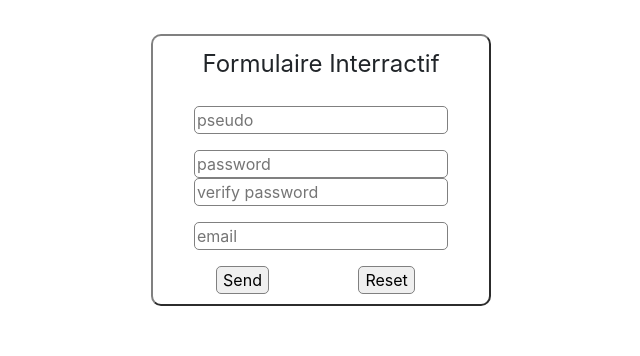
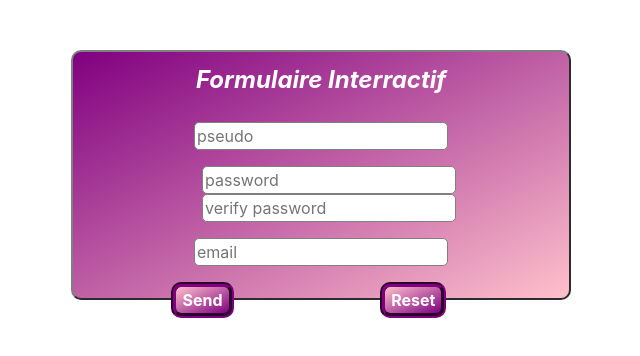
Before and after one commit to 2Diomedes/Form_int, a website: page index.html in a window 1280 px wide. Shown: the whole page, without its empty margins (319-959 px from the left). Drawn offline with nearby package versions, Linux system fonts and the light colour scheme.

Commit message:
CSS done

```diff
--- a/css/style.css
+++ b/css/style.css
@@ -1,15 +1,33 @@
+legend {
+  color: white;
+  font-style: italic;
+  font-weight: bold;
+}
+
+
 form {
   margin-top: 10%;
   border: 2px outset grey;
   border-radius: 10px;
   padding: 10px;
+  background: linear-gradient(to bottom right, purple, pink);
+  width: 500px;
+  height: 250px;
+
 }
 
 input {
   margin: 1em;
   border: 1px solid grey;
   border-radius: 5px;
+}
 
+#send, #reset {
+  border: 5px groove purple;
+  border-radius: 10px;
+  background: linear-gradient(to bottom right, pink, purple);
+  color: white;
+  font-weight: bold;
 }
 
 fieldset input, #send, #reset {
--- a/index.html
+++ b/index.html
@@ -23,17 +23,11 @@
                 <div class="col-sm-12">
                   <input type="text" name="" value="" placeholder="pseudo" id="pseudo" class="text">
                 </div>
-                <div class="col-lg-12">
-                  <div class="row">
-                    <fieldset>
-                      <div class="col-sm-12">
-                        <input type="password" name="" value="" placeholder="password" id="password" class="text pass">
-                      </div>
-                      <div class="col-sm-12">
-                        <input type="password" name="" value="" placeholder="verify password" id="verifyPassword" class="text pass">
-                      </div>
-                    </fieldset>
-                  </div>
+                <div class="col-sm-12">
+                  <fieldset>
+                    <input type="password" name="" value="" placeholder="password" id="password" class="text pass">
+                    <input type="password" name="" value="" placeholder="verify password" id="verifyPassword" class="text pass">
+                  </fieldset>
                 </div>
                 <div class="col-sm-12">
                   <input type="email" name="" value="" placeholder="email" id="email" class="text">
--- a/js/script.js
+++ b/js/script.js
@@ -4,9 +4,20 @@ $(document).ready(function() {
   // bouton send
   $('#send').click(function() {
 
+    console.log($('#pseudo').val().length);
+
+    if ($('#pseudo').val().length > 12) {
+      alert('Your pseudo is too long! It must contain a maximum of 12 characters.');
+    } else if ($('input').val() == "") {
+      alert('An input is empty');
+    } else if ($('#password').val() != $('#verifyPassword').val()) {
+      alert('Your password is different than your verifyPassword');
+    } else {}
+
+    $("#validate").bind("click", validate);
+
     $(allInputs).each(function(i) {
       if ($(this).val() == "") {
-                alert('One or more inputs are empty');
         $(this).css({
           'border-color': 'red',
         })
@@ -16,20 +27,15 @@ $(document).ready(function() {
           'border-color': 'red',
         });
       } else if ($('#password').val() != $('#verifyPassword').val()) {
-                alert('Your password is different than your verifyPassword');
         $(this).css({
           'border-color': 'red',
         });
       } else {
-
         $(this).css({
           'border-color': 'green',
         });
-
-
       }
     });
-
   });
   // bouton send
 
```
Lines whose indentation alone changed are shown as unchanged.
